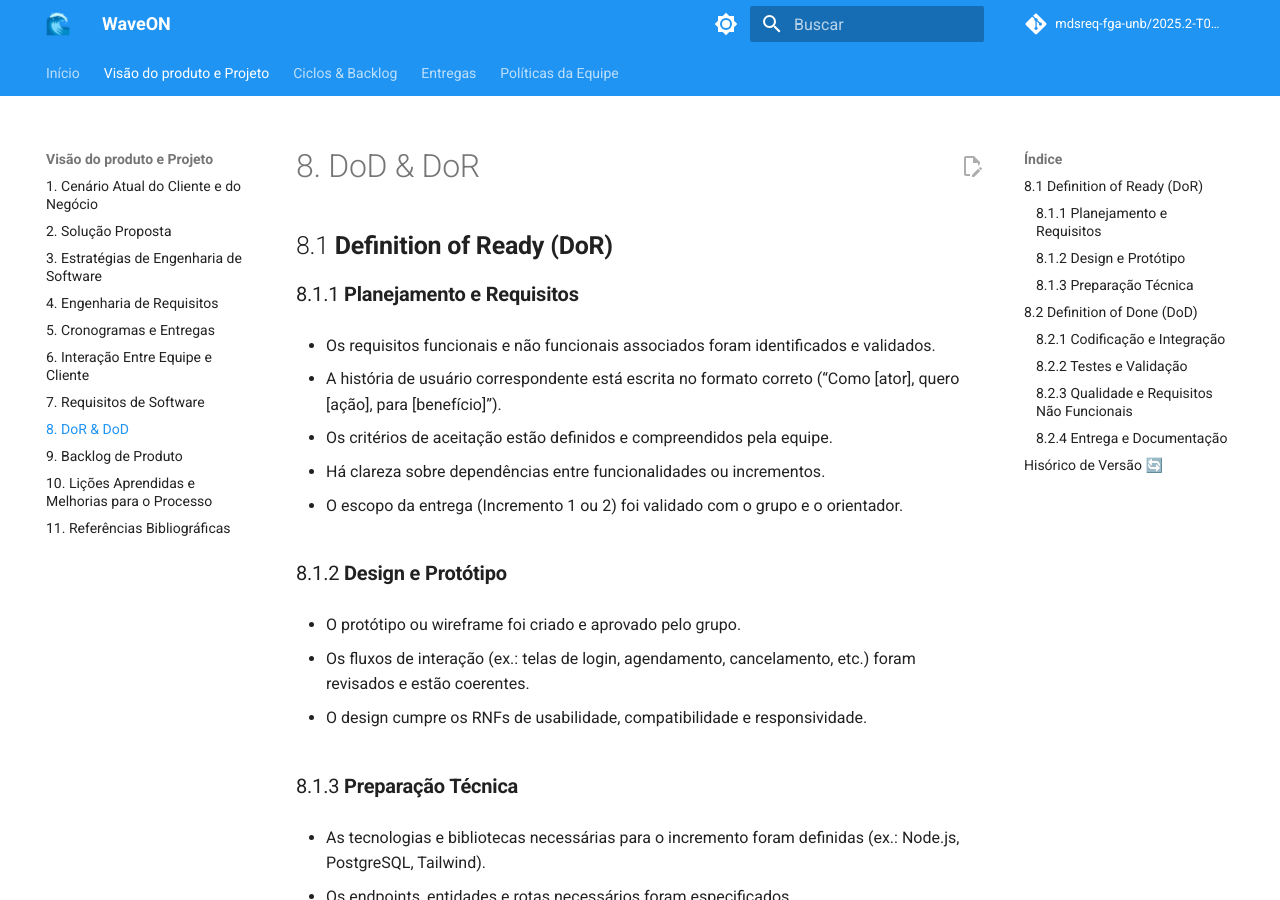
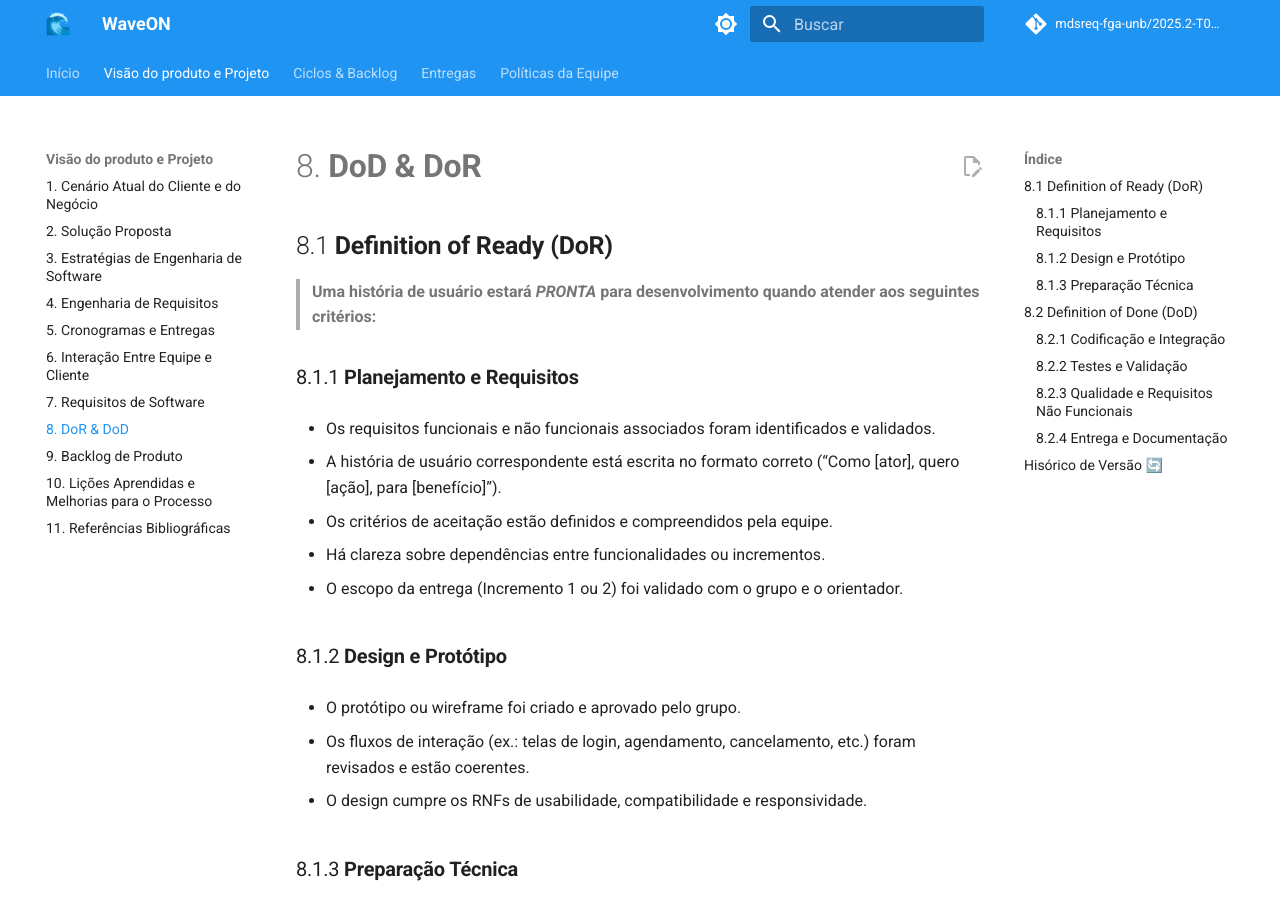
Before and after one commit to mdsreq-fga-unb/2025.2-T01-WaveOn, an MkDocs documentation site: the page built from docs/visao_produto/dod_dor.md, in a window 1280 px wide and 900 px high. Built offline with MkDocs 1.6.1 and Material for MkDocs 9.7.7, drawn with Linux system fonts in a browser that asks for light colours; comment, search, counter and statistics services are not loaded.

Commit message:
docs(mkdocs): atualiza dod e dor

```diff
--- a/docs/visao_produto/dod_dor.md
+++ b/docs/visao_produto/dod_dor.md
@@ -1,5 +1,7 @@
-# 8. DoD & DoR
+# 8. **DoD & DoR**
 ## 8.1 **Definition of Ready (DoR)**
+
+> **Uma história de usuário estará ***PRONTA*** para desenvolvimento quando atender aos seguintes critérios:**
 
 ### 8.1.1 **Planejamento e Requisitos**
 
@@ -35,7 +37,7 @@
 
 ## 8.2 **Definition of Done (DoD)**
 
-Um incremento ou história é considerado concluído e pronto para entrega quando cumpre os seguintes critérios:
+>**Um incremento ou história é considerado concluído e pronto para entrega quando cumpre os seguintes critérios:**
 
 ### 8.2.1 **Codificação e Integração**
 
```
